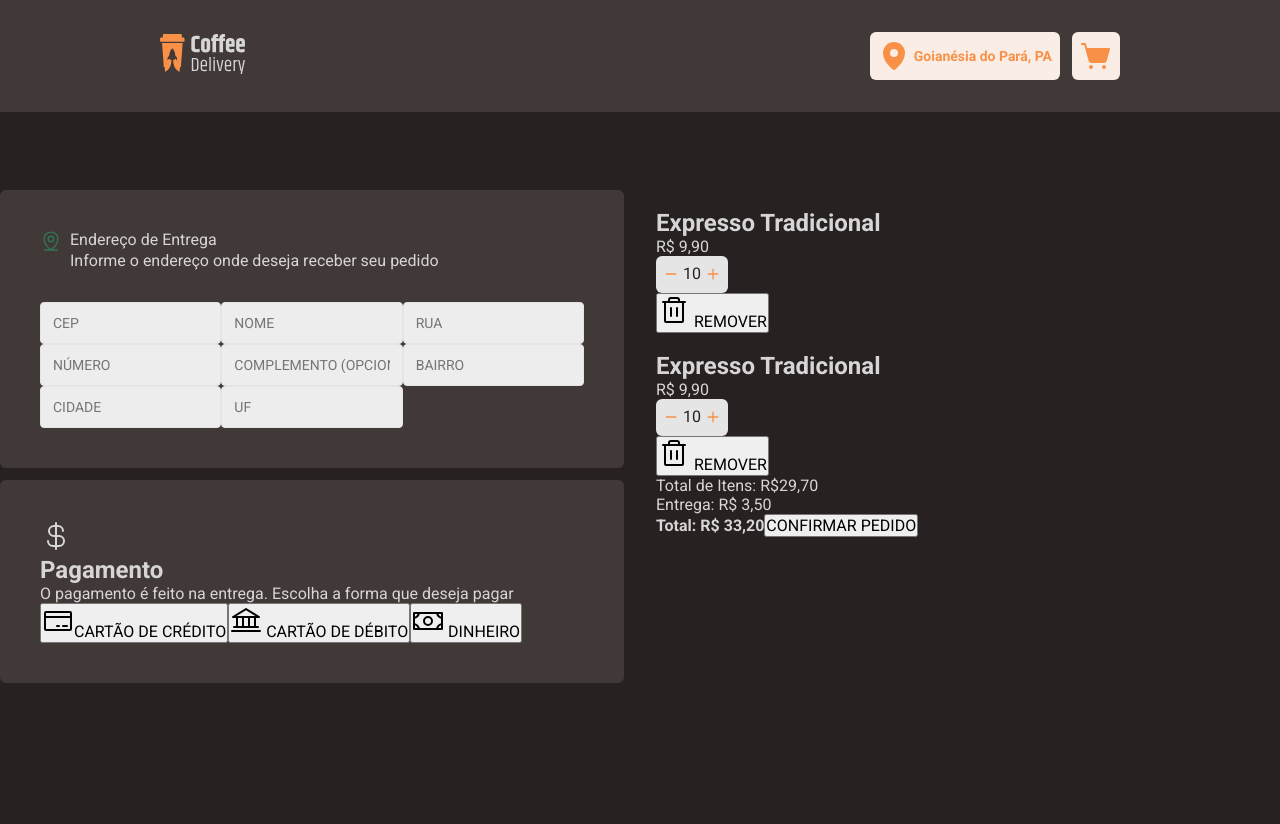
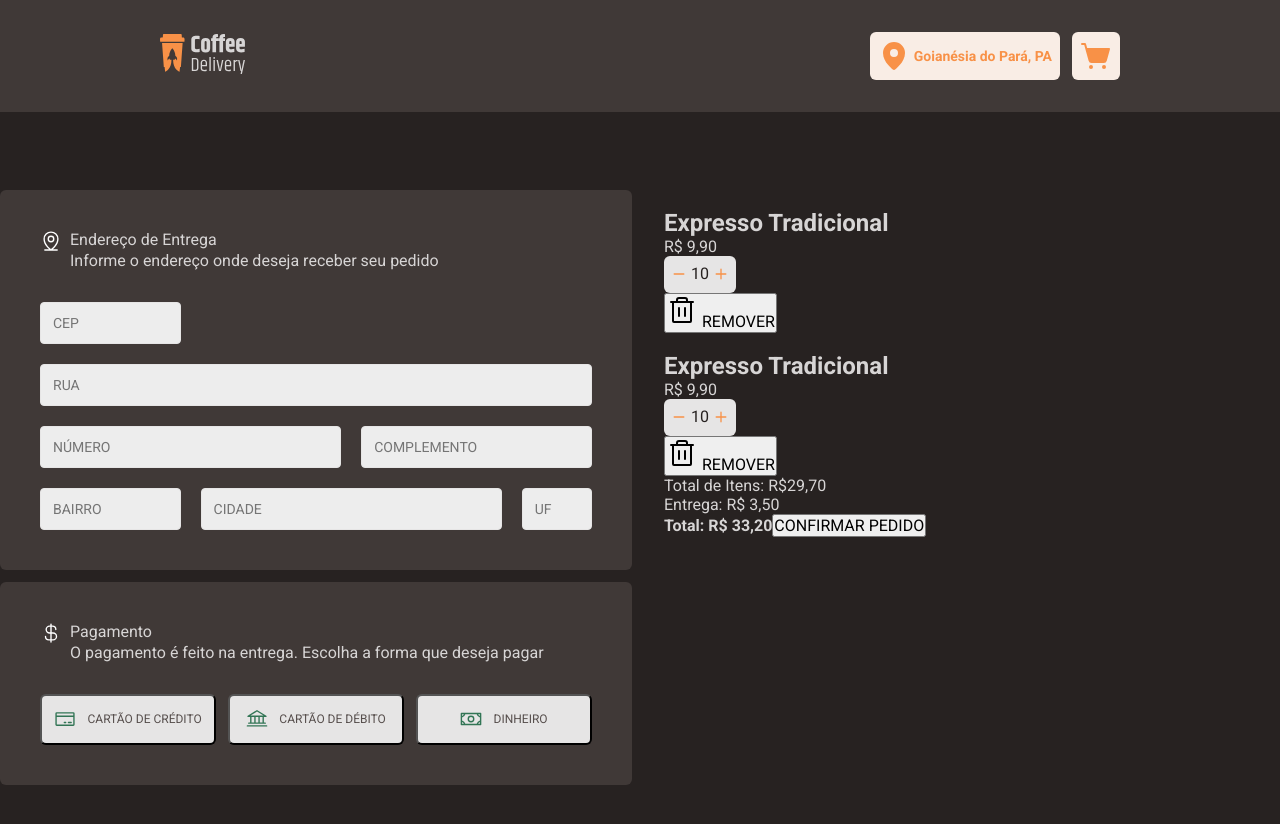
Before and after one commit to 4llves/coffee-delivery, a React (Vite) app: page /checkout in a window 1280 px wide. Shown: the top 824 px of the page. Before the commit the page ends 800 px from the top, so only its background shows below. Built offline with nearby package versions, Linux system fonts and the light colour scheme.

Commit message:
style section 1 checkout

```diff
--- a/src/components/Input/index.tsx
+++ b/src/components/Input/index.tsx
@@ -3,11 +3,12 @@ import { Container } from './styles'
 
 interface InputProps extends InputHTMLAttributes<HTMLInputElement> {
   Icon?: React.ComponentType
+  className?: string
 }
 
-export function Input({ Icon, ...rest }: InputProps) {
+export function Input({ Icon, className, ...rest }: InputProps) {
   return (
-    <Container>
+    <Container className={className}>
       {Icon && <Icon />}
       <input {...rest} />
     </Container>
--- a/src/pages/Checkout/index.tsx
+++ b/src/pages/Checkout/index.tsx
@@ -19,7 +19,7 @@ export function Checkout() {
       <Container>
         <DataClient>
           <div className="address">
-            <div className="header-address">
+            <div className="header-text">
               <MapPinLine />
               <div className="text">
                 <h2>Endereço de Entrega</h2>
@@ -27,40 +27,39 @@ export function Checkout() {
               </div>
             </div>
 
-            <div className="grid data-client">
-              <Input className="intpu cep" placeholder="Cep" />
-              <Input className="intpu name" placeholder="Nome" />
-              <Input className="intpu street" placeholder="Rua" />
-              <Input className="intpu number" placeholder="Número" />
-              <Input
-                className="intpu complement"
-                placeholder="Complemento (opcional)"
-              />
-              <Input className="intpu neighborhood" placeholder="Bairro" />
-              <Input className="intpu city" placeholder="Cidade" />
-              <Input className="intpu uf" placeholder="UF" />
+            <div className="data-client">
+              <Input className="cep" placeholder="Cep" />
+              <Input className="street" placeholder="Rua" />
+              <Input className="number" placeholder="Número" />
+              <Input className="complement" placeholder="Complemento" />
+              <Input className="neighborhood" placeholder="Bairro" />
+              <Input className="city" placeholder="Cidade" />
+              <Input className="uf" placeholder="UF" />
             </div>
           </div>
 
           <div className="payment">
-            <div>
-              <CurrencyDollar size={32} />
-              <h2>Pagamento</h2>
-              <p>
-                O pagamento é feito na entrega. Escolha a forma que deseja pagar
-              </p>
+            <div className="header-text">
+              <CurrencyDollar />
+              <div className="text">
+                <h2>Pagamento</h2>
+                <p>
+                  O pagamento é feito na entrega. Escolha a forma que deseja
+                  pagar
+                </p>
+              </div>
             </div>
 
-            <div>
+            <div className="buttons">
               <button>
-                <CreditCard size={32} />
+                <CreditCard />
                 CARTÃO DE CRÉDITO
               </button>
               <button>
-                <Bank size={32} /> CARTÃO DE DÉBITO
+                <Bank /> CARTÃO DE DÉBITO
               </button>
               <button>
-                <Money size={32} /> DINHEIRO
+                <Money /> DINHEIRO
               </button>
             </div>
           </div>
--- a/src/pages/Checkout/styles.ts
+++ b/src/pages/Checkout/styles.ts
@@ -15,9 +15,9 @@ export const DataClient = styled.section`
   justify-content: center;
   align-items: stretch;
 
-  .header-address {
+  .header-text {
     svg {
-      color: #327555;
+      color: white;
       font-size: 1.375rem;
       margin-right: 0.5rem;
     }
@@ -37,44 +37,41 @@ export const DataClient = styled.section`
     }
   }
 
-  .grid {
-    display: grid;
+  .data-client {
+    display: flex;
   }
 
+  .data-client {
+    display: grid;
+    grid-template-columns: 1fr 1fr 1fr 0.5fr;
+    grid-template-rows: 1fr 1fr 1fr 1fr;
+    gap: 20px 20px;
+    grid-template-areas:
+      'cep . . .'
+      'rua rua rua rua'
+      'numero numero complemento complemento'
+      'bairro cidade cidade uf';
+  }
   .cep {
     grid-area: cep;
   }
-
-  .name {
-    grid-area: name;
+  .street {
+    grid-area: rua;
   }
-
-  .street {
-    grid-area: street;
+  .number {
+    grid-area: numero;
   }
-
   .complement {
-    grid-area: complement;
+    grid-area: complemento;
   }
-
   .neighborhood {
-    grid-area: neighborhood;
+    grid-area: bairro;
   }
-
   .city {
-    grid-area: city;
+    grid-area: cidade;
   }
-
   .uf {
     grid-area: uf;
-  }
-
-  .data-client {
-    grid-template-areas:
-      'cep nan nan'
-      'street street street'
-      'number complement complement'
-      'neighborhood city uf';
   }
 
   .address,
@@ -86,6 +83,32 @@ export const DataClient = styled.section`
 
   .payment {
     margin-top: 0.75rem;
+
+    .buttons {
+      display: flex;
+      gap: 0.75rem;
+
+      button {
+        display: flex;
+        width: 11rem;
+        height: 3.18rem;
+        align-items: center;
+        justify-content: center;
+        gap: 0.7rem;
+        border-radius: 0.375rem;
+        background: ${(props) => props.theme.COLORS.BUTTON};
+
+        color: ${(props) => props.theme.COLORS.CARD};
+        font-size: 0.75rem;
+        line-height: 160%; /* 1.2rem */
+        text-transform: uppercase;
+
+        svg {
+          color: ${(props) => props.theme.COLORS.GREEN_800};
+          font-size: 1.375rem;
+        }
+      }
+    }
   }
 `
 
```
